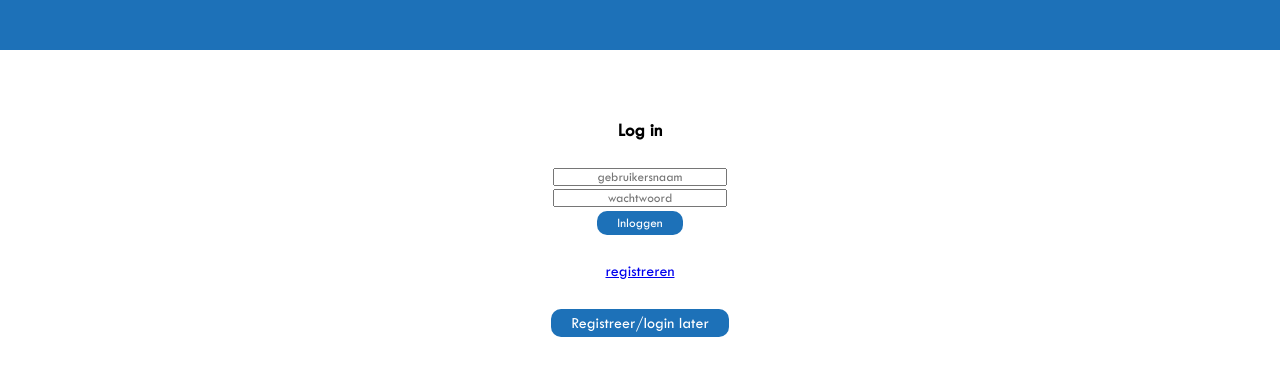
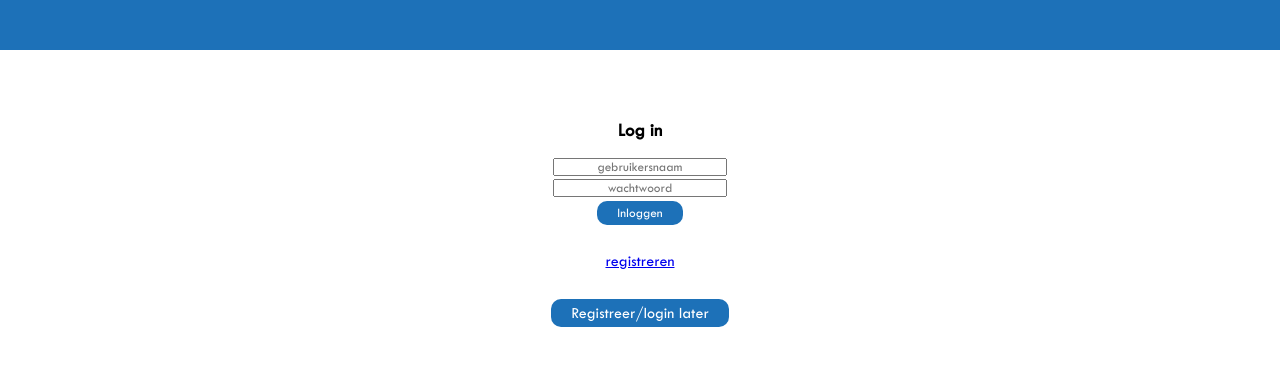
Before and after one commit to svennote/WeFish.github.io, a Jekyll site: the page built from index.html, in a window 1280 px wide. Shown: the top 376 px of the page. Built offline with Jekyll 4.4.1, drawn with Linux system fonts in a browser that asks for light colours.

Commit message:
aangepast

```diff
--- a/css/main.scss
+++ b/css/main.scss
@@ -130,7 +130,7 @@ text-decoration: none;
 
 .totaal h3 {
 
-margin-bottom:25px;
+margin-bottom:15px;
 
 }
 
```
